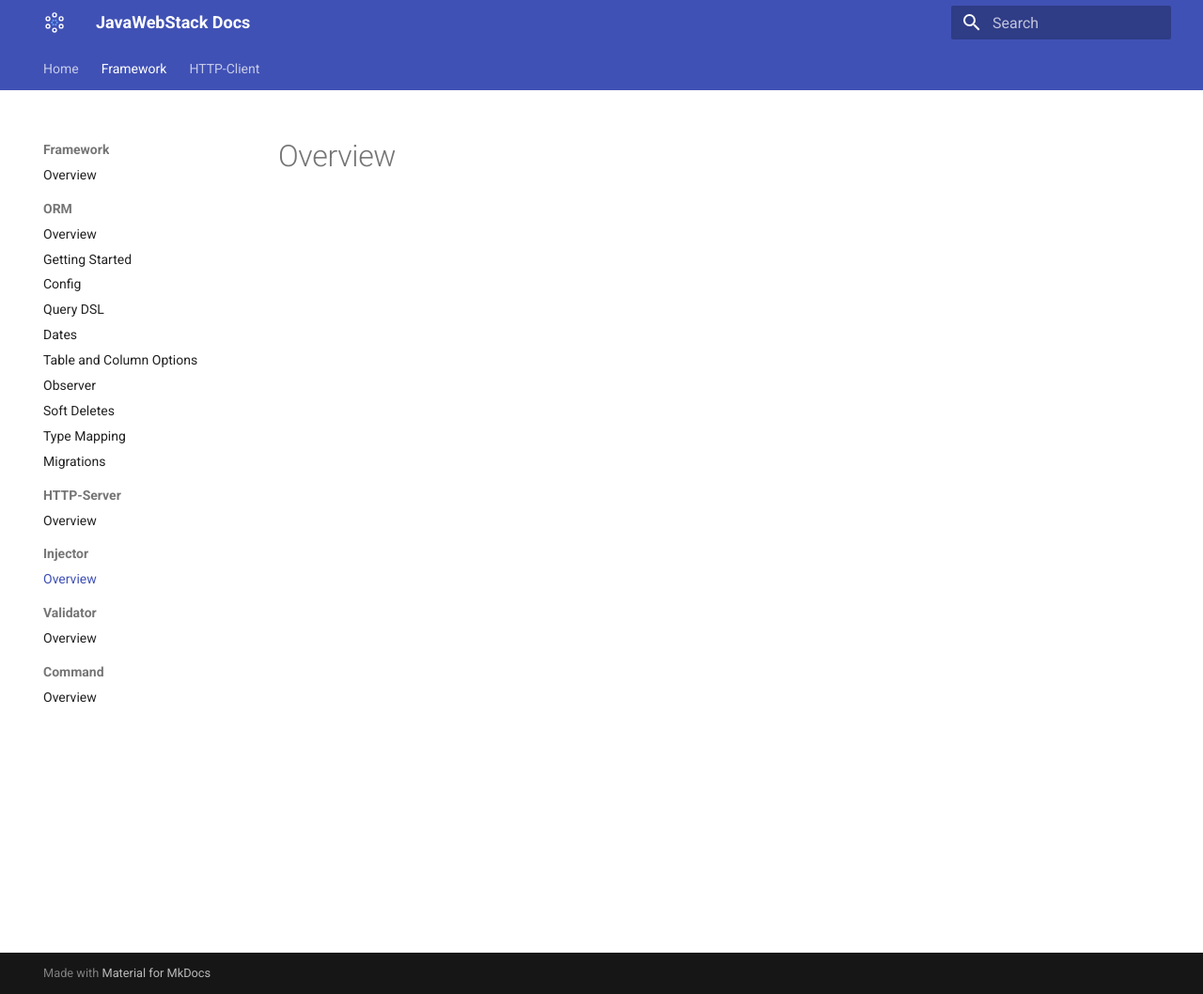
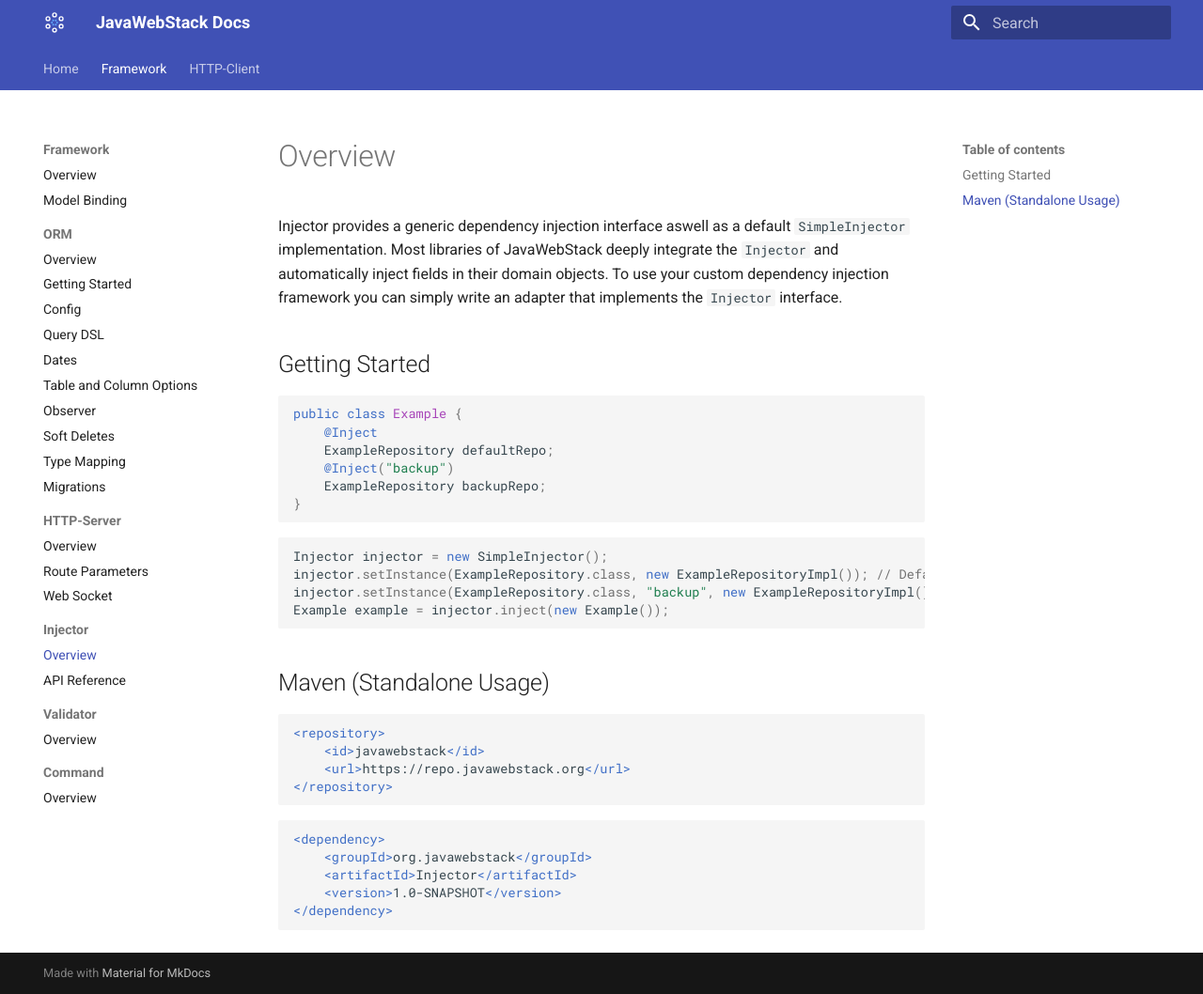
Before and after one commit to JavaWebStack/Docs, an MkDocs documentation site: the page built from docs/framework/injector/index.md, in a window 1280 px wide and 1058 px high. Shown: the whole window at 94% size. Built offline with MkDocs 1.6.1 and Material for MkDocs 9.7.7, drawn with Linux system fonts in a browser that asks for light colours.

````diff
--- a/docs/framework/injector/index.md
+++ b/docs/framework/injector/index.md
@@ -1 +1,35 @@
 # Overview
+Injector provides a generic dependency injection interface aswell as a default `SimpleInjector` implementation.
+Most libraries of JavaWebStack deeply integrate the `Injector` and automatically inject fields in their domain objects.
+To use your custom dependency injection framework you can simply write an adapter that implements the `Injector` interface.
+
+## Getting Started
+```java
+public class Example {
+    @Inject
+    ExampleRepository defaultRepo;
+    @Inject("backup")
+    ExampleRepository backupRepo;
+}
+```
+```java
+Injector injector = new SimpleInjector();
+injector.setInstance(ExampleRepository.class, new ExampleRepositoryImpl()); // Default instance
+injector.setInstance(ExampleRepository.class, "backup", new ExampleRepositoryImpl()); // Named instance
+Example example = injector.inject(new Example());
+```
+
+## Maven (Standalone Usage)
+```xml
+<repository>
+    <id>javawebstack</id>
+    <url>https://repo.javawebstack.org</url>
+</repository>
+```
+```xml
+<dependency>
+    <groupId>org.javawebstack</groupId>
+    <artifactId>Injector</artifactId>
+    <version>1.0-SNAPSHOT</version>
+</dependency>
+```
--- a/mkdocs.yml
+++ b/mkdocs.yml
@@ -8,10 +8,14 @@
     - navigation.tabs
     - navigation.sections
     - navigation.expand
+markdown_extensions:
+  - pymdownx.highlight
+  - pymdownx.superfences
 nav:
   - Home: index.md
   - Framework:
     - 'framework/index.md'
+    - 'framework/model-binding.md'
     - ORM:
       - 'framework/orm/index.md'
       - 'framework/orm/getting-started.md'
@@ -25,8 +29,11 @@
       - 'framework/orm/migrations.md'
     - HTTP-Server:
       - 'framework/httpserver/index.md'
+      - 'framework/httpserver/route-parameters.md'
+      - 'framework/httpserver/websocket.md'
     - Injector:
       - 'framework/injector/index.md'
+      - 'framework/injector/reference.md'
     - Validator:
       - 'framework/validator/index.md'
     - Command:
````
Also changed, not shown: docs/framework/httpserver/index.md (+16 -0 lines), docs/framework/httpserver/response-transformer.md (added, +1 -0 lines), docs/framework/httpserver/route-parameters.md (added, +65 -0 lines), docs/framework/httpserver/websocket.md (added, +30 -0 lines), docs/framework/injector/reference.md (added, +9 -0 lines), docs/framework/model-binding.md (added, +1 -0 lines), docs/framework/orm/index.md (+6 -11 lines), docs/httpclient/index.md (+1 -1 lines).
